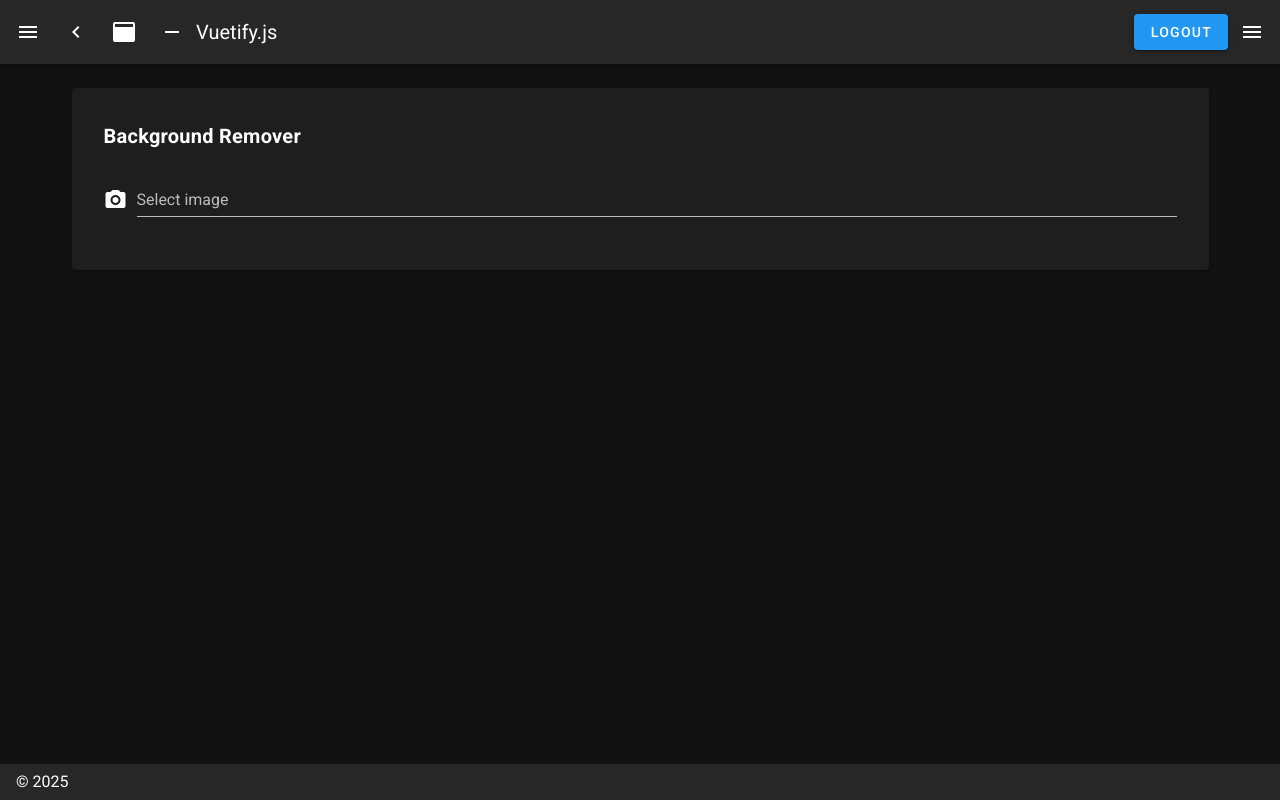
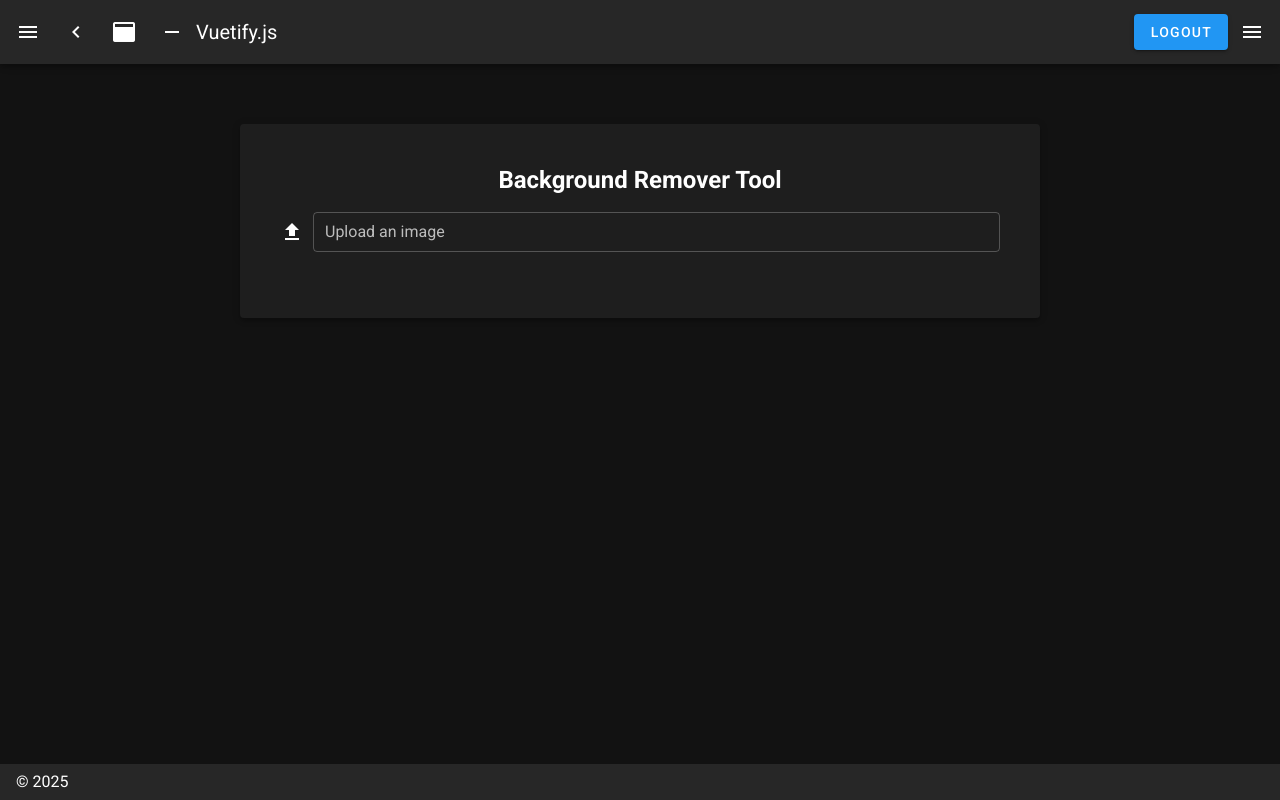
Before and after one commit to tatsuyyyaaa/finals-integ, a Nuxt app: page / in a window 1280 px wide. Built offline with nearby package versions, Linux system fonts and the light colour scheme.

Commit message:
bg update

```diff
--- a/pages/index.vue
+++ b/pages/index.vue
@@ -1,8 +1,8 @@
 <template>
-  <v-container>
-    <v-card class="pa-4" elevation="2">
-      <v-card-title>
-        <h3 class="text-h6 font-weight-bold">Background Remover</h3>
+  <v-container class="py-12">
+    <v-card class="mx-auto pa-6" max-width="800" elevation="4">
+      <v-card-title class="headline font-weight-bold justify-center">
+        Background Remover Tool
       </v-card-title>
 
       <v-card-text>
@@ -10,32 +10,62 @@
         <v-file-input
           v-model="imageFile"
           accept="image/*"
-          label="Select image"
-          prepend-icon="mdi-camera"
-          :loading="loading"
+          label="Upload an image"
+          prepend-icon="mdi-upload"
+          :disabled="loading"
           @change="processImage"
-          :rules="[v => !v || v.size < 8000000 || 'Max 8MB image']"
+          :rules="[v => !v || v.size < 8 * 1024 * 1024 || 'Max 8MB']"
+          outlined
+          dense
         />
 
         <!-- Loading Spinner -->
-        <v-progress-circular
+        <v-progress-linear
           v-if="loading"
           indeterminate
           color="primary"
-          class="my-4"
+          class="mb-4"
         />
 
-        <!-- Processed Result Image -->
+        <!-- Image Preview -->
+        <v-row v-if="originalImageUrl || resultImage" class="my-6" dense>
+          <v-col cols="12" md="6">
+            <h4 class="subtitle-1 font-weight-bold mb-2 text-center">Original</h4>
+            <v-img
+              v-if="originalImageUrl"
+              :src="originalImageUrl"
+              class="rounded-lg"
+              max-height="300"
+              contain
+            />
+          </v-col>
+
+          <v-col cols="12" md="6">
+            <h4 class="subtitle-1 font-weight-bold mb-2 text-center">No Background</h4>
             <v-img
               v-if="resultImage"
               :src="resultImage"
-          max-width="500"
+              class="rounded-lg"
+              max-height="300"
               contain
-          class="my-4"
             />
+          </v-col>
+        </v-row>
+
+        <!-- Actions -->
+        <div v-if="resultImage" class="text-center mt-4">
+          <v-btn color="primary" class="mx-2" @click="downloadImage">
+            <v-icon left>mdi-download</v-icon>
+            Download
+          </v-btn>
+          <v-btn color="secondary" class="mx-2" @click="reset">
+            <v-icon left>mdi-refresh</v-icon>
+            Try Another
+          </v-btn>
+        </div>
 
         <!-- Error Message -->
-        <v-alert v-if="error" type="error" dismissible>
+        <v-alert v-if="error" type="error" class="mt-4" dismissible>
           {{ error }}
         </v-alert>
       </v-card-text>
@@ -47,25 +77,25 @@
 import axios from 'axios'
 
 export default {
-  data() {
-    return {
+  data: () => ({
     imageFile: null,
+    originalImageUrl: null,
     resultImage: null,
     loading: false,
     error: null
-    }
-  },
+  }),
+
   methods: {
-    async processImage() {
-      if (!this.imageFile) return
+    async processImage(file) {
+      if (!file) return;
 
-      this.loading = true
-      this.error = null
-      this.resultImage = null
+      this.loading = true;
+      this.error = null;
+      this.originalImageUrl = URL.createObjectURL(file);
 
-      const formData = new FormData()
-      formData.append('image_file', this.imageFile)
-      formData.append('size', 'auto')
+      const formData = new FormData();
+      formData.append('image_file', file);
+      formData.append('size', 'auto');
 
       try {
         const response = await axios.post(
@@ -73,31 +103,44 @@ export default {
           formData,
           {
             headers: {
-              'X-Api-Key': 'P4At48TEFkGFNsTwKozJF6Q1', // ⚠️ Replace with your own API key
+              'X-Api-Key': 'P4At48TEFkGFNsTwKozJF6Q1', // Replace with your working API key
               'Content-Type': 'multipart/form-data'
             },
             responseType: 'blob'
           }
-        )
+        );
 
-        this.resultImage = URL.createObjectURL(response.data)
+        this.resultImage = URL.createObjectURL(response.data);
       } catch (err) {
         this.error =
           err.response?.data?.errors?.[0]?.title ||
           err.response?.data?.message ||
-          err.message
-        console.error('[Remove.bg Error]', err)
+          err.message;
+        console.error('[Remove.bg Error]', err);
       } finally {
-        this.loading = false
+        this.loading = false;
       }
+    },
+
+    downloadImage() {
+      const link = document.createElement('a');
+      link.href = this.resultImage;
+      link.download = `no-bg-${Date.now()}.png`;
+      link.click();
+    },
+
+    reset() {
+      this.imageFile = null;
+      this.originalImageUrl = null;
+      this.resultImage = null;
+      this.error = null;
     }
   }
 }
 </script>
 
 <style scoped>
-.my-4 {
-  margin-top: 1rem;
-  margin-bottom: 1rem;
+.v-card-title {
+  font-family: 'Segoe UI', sans-serif;
 }
 </style>
```
Lines whose indentation alone changed are shown as unchanged.
